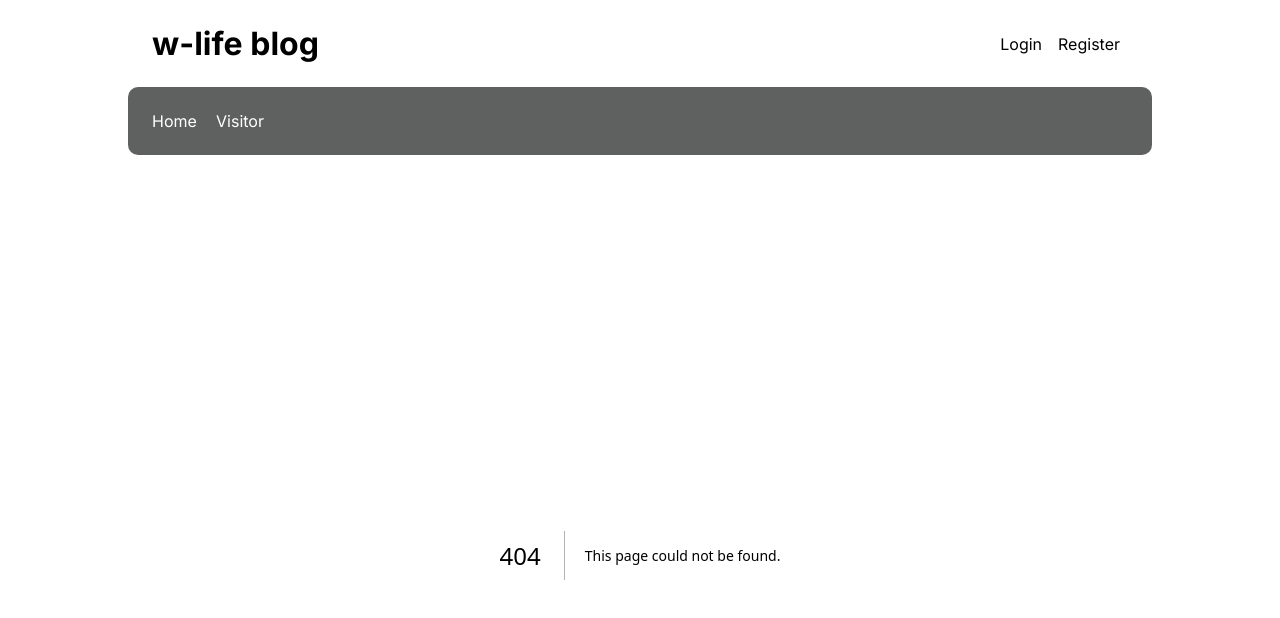
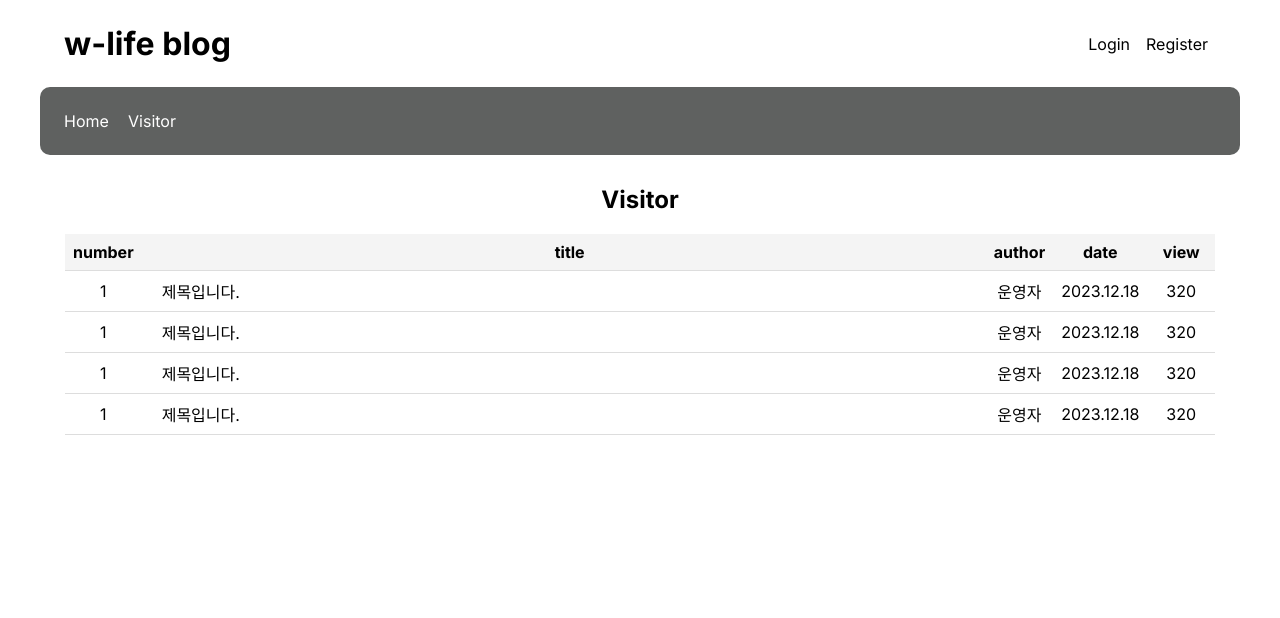
Before and after one commit to wdevelope/myblog_nextjs, a Next.js app: page /visitor in a window 1280 px wide. Before the commit this address had no page. Shown: the top 618 px of the page. Built offline with nearby package versions, Linux system fonts and the light colour scheme.

Commit message:
feat: 회원가입 페이지 완성 및 폴더구조 수정

```diff
--- a/package.json
+++ b/package.json
@@ -3,7 +3,7 @@
   "version": "0.1.0",
   "private": true,
   "scripts": {
-    "dev": "next dev",
+    "dev": "next dev -p 8080",
     "build": "next build",
     "start": "next start",
     "lint": "next lint"
--- /dev/null
+++ b/src/app/(pages)/visitor/page.tsx
@@ -0,0 +1,51 @@
+import styles from './visitor.module.css';
+
+export default function VisitorPage() {
+  return (
+    <div className={styles.visitorDiv}>
+      <h2>Visitor</h2>
+
+      <table className={styles.visitorTable}>
+        <thead>
+          <tr>
+            <th>number</th>
+            <th>title</th>
+            <th>author</th>
+            <th>date</th>
+            <th>view</th>
+          </tr>
+        </thead>
+        <tbody>
+          <tr>
+            <td>1</td>
+            <td>제목입니다.</td>
+            <td>운영자</td>
+            <td>2023.12.18</td>
+            <td>320</td>
+          </tr>
+          <tr>
+            <td>1</td>
+            <td>제목입니다.</td>
+            <td>운영자</td>
+            <td>2023.12.18</td>
+            <td>320</td>
+          </tr>
+          <tr>
+            <td>1</td>
+            <td>제목입니다.</td>
+            <td>운영자</td>
+            <td>2023.12.18</td>
+            <td>320</td>
+          </tr>
+          <tr>
+            <td>1</td>
+            <td>제목입니다.</td>
+            <td>운영자</td>
+            <td>2023.12.18</td>
+            <td>320</td>
+          </tr>
+        </tbody>
+      </table>
+    </div>
+  );
+}
--- /dev/null
+++ b/src/app/(pages)/visitor/visitor.module.css
@@ -0,0 +1,63 @@
+.visitorDiv {
+  display: flex;
+  align-items: center;
+  justify-items: center;
+  flex-direction: column;
+}
+.visitorDiv h2 {
+  margin-top: 30px;
+}
+
+.visitorTable {
+  width: 100%;
+  max-width: 1150px;
+  border-collapse: collapse;
+  margin-top: 20px;
+}
+
+.visitorTable th,
+.visitorTable td {
+  border-bottom: 1px solid #ddd;
+  padding: 8px;
+  text-align: left;
+}
+
+.visitorTable th {
+  text-align: center;
+  background-color: #f4f4f4;
+}
+
+.visitorTable tr:hover {
+  background-color: #eaeaea;
+}
+
+/* 첫 번째 열 */
+.visitorTable th:nth-child(1),
+.visitorTable td:nth-child(1) {
+  width: 4%;
+  text-align: center;
+}
+/* 두 번째 열 */
+.visitorTable th:nth-child(2),
+.visitorTable td:nth-child(2) {
+  width: 80%;
+  padding-left: 20px;
+}
+/* 세 번째 열 */
+.visitorTable th:nth-child(3),
+.visitorTable td:nth-child(3) {
+  width: 5%;
+  text-align: center;
+}
+/* 네 번째 열 */
+.visitorTable th:nth-child(4),
+.visitorTable td:nth-child(4) {
+  width: 5%;
+  text-align: center;
+}
+/* 다섯 번째 열 */
+.visitorTable th:nth-child(5),
+.visitorTable td:nth-child(5) {
+  width: 10%;
+  text-align: center;
+}
--- a/src/app/globals.css
+++ b/src/app/globals.css
@@ -6,7 +6,9 @@
 
 html,
 body {
-  width: 80vw;
+  width: 100%;
+  max-width: 1200px;
+
   margin-right: auto;
   margin-left: auto;
 
--- a/src/app/layout.tsx
+++ b/src/app/layout.tsx
@@ -1,8 +1,8 @@
 import type { Metadata } from 'next';
 import { Inter } from 'next/font/google';
 import './globals.css';
-import BasicHeader from './_component/BasicHeader';
-import BasicNav from './_component/BasicNav';
+import BasicHeader from './component/BasicHeader';
+import BasicNav from './component/BasicNav';
 
 const inter = Inter({ subsets: ['latin'] });
 
```
Also changed, not shown: src/app/(pages)/register/page.tsx (+60 -5 lines), src/app/(pages)/visitor/[id]/page.tsx (added, +7 -0 lines), src/app/component/BasicHeader.module.css (renamed from src/app/_component/BasicHeader.module.css), src/app/component/BasicHeader.tsx (renamed from src/app/_component/BasicHeader.tsx), src/app/component/BasicNav.module.css (renamed from src/app/_component/BasicNav.module.css), src/app/component/BasicNav.tsx (renamed from src/app/_component/BasicNav.tsx), 1 other file (tests, documents, lock files or other folders).
